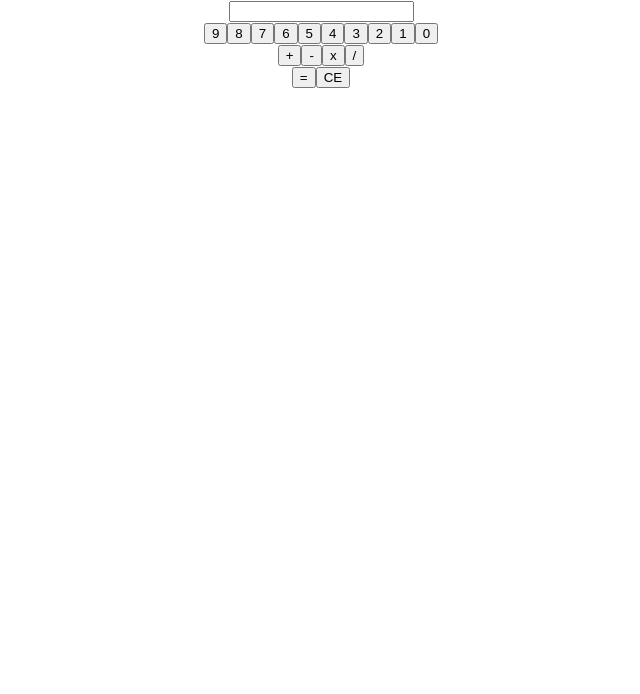
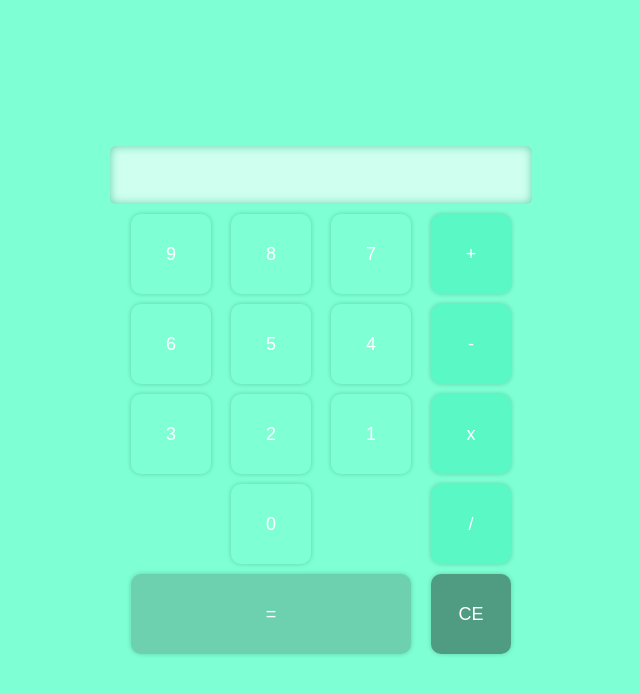
Before and after one commit to IsaacDeveloper-tech/CalculatorReactApp, a React (Create React App) app: page / in a window 1280 px wide. Shown: the top 694 px of the page, without its empty margins (319-959 px from the left). Built offline with nearby package versions, Linux system fonts and the light colour scheme.

Commit message:
first style implemented

```diff
--- a/src/App.css
+++ b/src/App.css
@@ -1,38 +1,36 @@
-.App {
-  text-align: center;
-}
-
-.App-logo {
-  height: 40vmin;
-  pointer-events: none;
-}
-
-@media (prefers-reduced-motion: no-preference) {
-  .App-logo {
-    animation: App-logo-spin infinite 20s linear;
-  }
-}
-
-.App-header {
-  background-color: #282c34;
-  min-height: 100vh;
+.App{
+  background-color: aquamarine;
+  width: 100%;
+  height: 100vh;
   display: flex;
   flex-direction: column;
   align-items: center;
   justify-content: center;
-  font-size: calc(10px + 2vmin);
-  color: white;
 }
 
-.App-link {
-  color: #61dafb;
+.number-simbol-box{
+  display: flex;
+  flex-direction: row;
 }
 
-@keyframes App-logo-spin {
-  from {
-    transform: rotate(0deg);
-  }
-  to {
-    transform: rotate(360deg);
-  }
+.buttons-number{
+  display: flex;
+  flex-wrap: wrap;
+  width: 300px;
+  align-content: space-around;
+  justify-content: space-around;
 }
+
+.buttons-simbol{
+  display: flex;
+  width: 100px;
+  flex-direction: column;
+  align-items: center;
+}
+
+.buttons-actions{
+  display: flex;
+  width: 400px;
+  flex-direction: row;
+  justify-content: space-around;
+}
--- a/src/App.js
+++ b/src/App.js
@@ -29,7 +29,7 @@ function App() {
 
       <div className='buttons-box'>
 
-        <div>
+        <div className='number-simbol-box'>
           <div className='buttons-number'>
             { SetNumberButtons(10) }
           </div>
@@ -41,7 +41,7 @@ function App() {
           </div>
         </div>
 
-        <div>
+        <div className='buttons-actions'>
           <CalculateButton />
           <DeleteButton />
         </div>
--- /dev/null
+++ b/src/CalculateButton/CalculateButton.css
@@ -0,0 +1,21 @@
+.calculate-button{
+    width: 280px;
+    height: 80px;
+    margin-top: 10px;
+    border-radius: 10px;
+    border: none;
+    font-size: large;
+    font-weight: 100;
+    color: white;
+    background-color: rgb(109, 209, 176);
+    box-shadow: 0 0 5px rgb(96, 209, 171);
+}
+
+.calculate-button:hover{
+    background-color: rgb(142, 228, 199);
+}
+
+.calculate-button:active{
+    background-color: rgb(89, 175, 147);
+    box-shadow: 0 0 0px rgb(96, 209, 171);
+}
--- a/src/CalculateButton/CalculateButton.jsx
+++ b/src/CalculateButton/CalculateButton.jsx
@@ -1,4 +1,5 @@
 import React from "react";
+import "./CalculateButton.css";
 
 
 function CalculateButton(){
--- /dev/null
+++ b/src/DeleteButton/DeleteButton.css
@@ -0,0 +1,21 @@
+.delete-button{
+    width: 80px;
+    height: 80px;
+    margin-top: 10px;
+    border-radius: 10px;
+    border: none;
+    font-size: large;
+    font-weight: 100;
+    color: white;
+    background-color: rgb(80, 156, 131);
+    box-shadow: 0 0 5px rgb(96, 209, 171);
+}
+
+.delete-button:hover{
+    background-color: rgb(108, 182, 157);
+}
+
+.delete-button:active{
+    background-color: rgb(62, 122, 102);
+    box-shadow: 0 0 0px rgb(96, 209, 171);
+}
--- a/src/DeleteButton/DeleteButton.jsx
+++ b/src/DeleteButton/DeleteButton.jsx
@@ -1,4 +1,5 @@
 import React from "react";
+import "./DeleteButton.css";
 
 function DeleteButton() {
     return (
--- /dev/null
+++ b/src/NumberButton/NumberButton.css
@@ -0,0 +1,21 @@
+.number-button{
+    width: 80px;
+    height: 80px;
+    background-color: aquamarine;
+    box-shadow: 0 0 5px rgb(96, 209, 171);
+    border-radius: 10px;
+    border: none;
+    font-size: large;
+    font-weight: 100;
+    color: white;
+    margin-top: 10px;
+}
+
+.number-button:hover{
+    background-color: rgb(158, 255, 223);
+}
+
+.number-button:active{
+    background-color: rgb(98, 224, 182);
+    box-shadow: 0 0 0px rgb(96, 209, 171);
+}
--- a/src/NumberButton/NumberButton.jsx
+++ b/src/NumberButton/NumberButton.jsx
@@ -1,4 +1,5 @@
 import React from "react";
+import "./NumberButton.css";
 
 function NumberButton ({ number }) {
     return(
--- /dev/null
+++ b/src/Screen/Screen.css
@@ -0,0 +1,12 @@
+.screen{
+    width: 400px;
+    height: 7vh;
+    border-radius: 5px;
+    box-shadow: 0 0 10px rgb(96, 209, 171) inset;
+    border: none;
+    background-color: rgb(206, 255, 239);
+    padding-left: 20px;
+    font-size: 50px;
+    font-weight: 100;
+    color: white;
+}
--- a/src/Screen/Screen.jsx
+++ b/src/Screen/Screen.jsx
@@ -1,4 +1,5 @@
 import React from "react";
+import "./Screen.css";
 
 
 function Screen(){
--- /dev/null
+++ b/src/SimbolButton/SimbolButton.css
@@ -0,0 +1,21 @@
+.simbol-button{
+    width: 80px;
+    height: 80px;
+    margin-top: 10px;
+    border-radius: 10px;
+    border: none;
+    background-color: rgb(90, 248, 196);
+    box-shadow: 0 0 5px rgb(96, 209, 171);
+    font-size: large;
+    font-weight: 100;
+    color: white;
+}
+
+.simbol-button:hover{
+    background-color: rgb(126, 250, 209);
+}
+
+.simbol-button:active{
+    background-color: rgb(77, 228, 177);
+    box-shadow: 0 0 0px rgb(96, 209, 171);
+}
--- a/src/SimbolButton/SimbolButton.jsx
+++ b/src/SimbolButton/SimbolButton.jsx
@@ -1,4 +1,5 @@
 import React from "react";
+import "./SimbolButton.css";
 
 function SimbolButton({ simbol }) {
     return (
```
